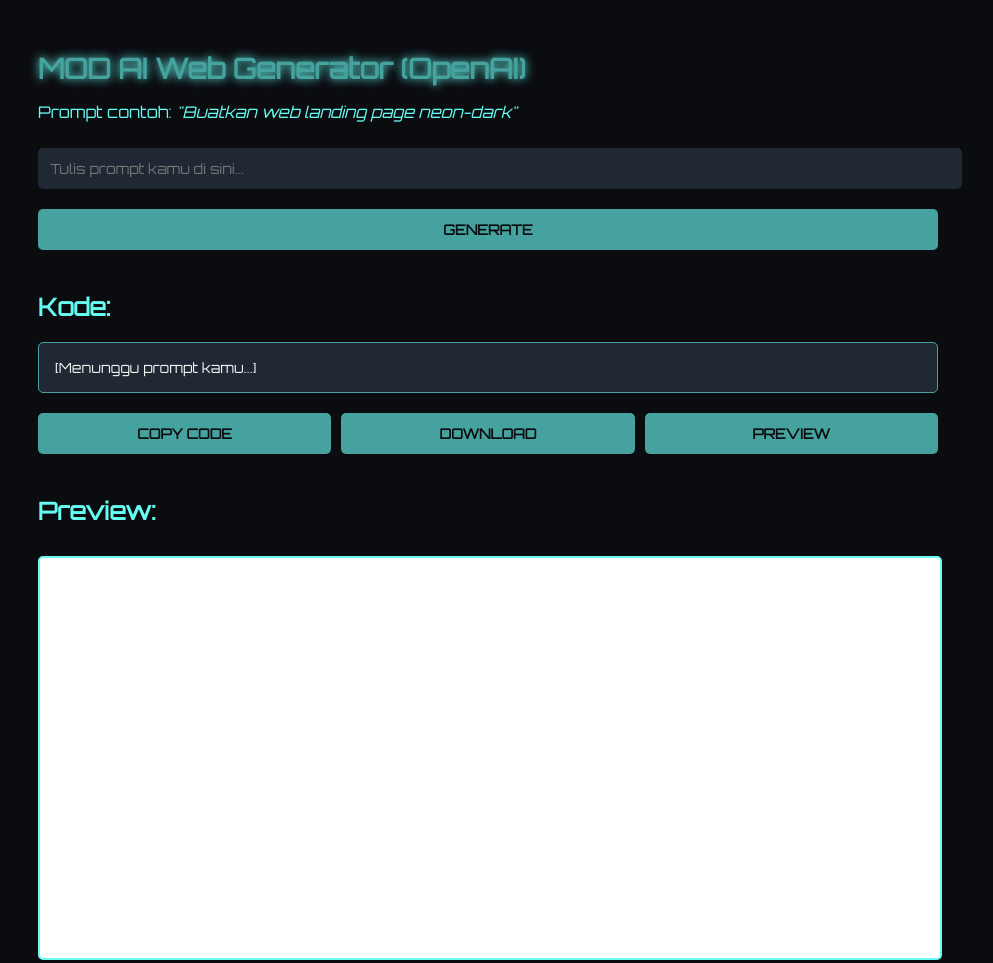
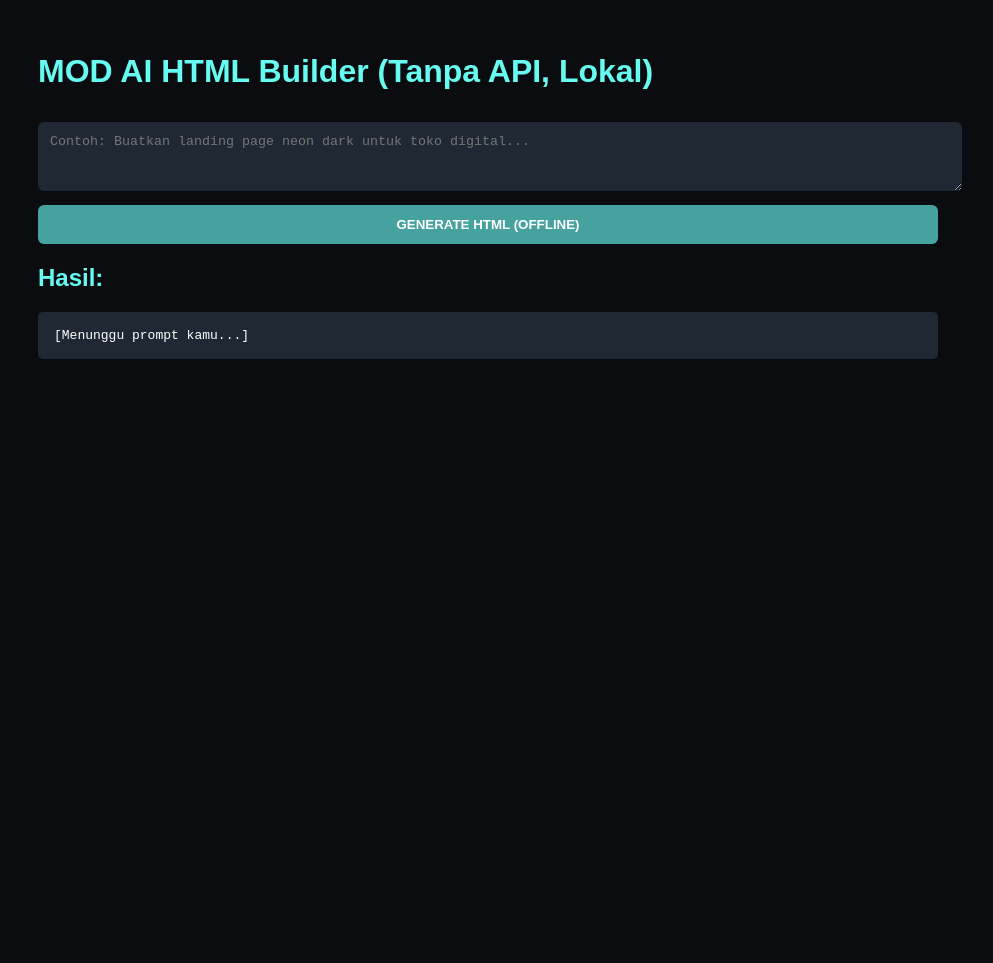
Before and after one commit to jamal51-cloud/webhtml, a plain HTML site: page index.html in a window 1280 px wide. Shown: the whole page, without its empty margins (152-1145 px from the left). After the commit the page ends 800 px from the top, so only its background shows below. Drawn offline with Linux system fonts and the light colour scheme.

Commit message:
Update index.html

```diff
--- a/index.html
+++ b/index.html
@@ -1,9 +1,29 @@
 <!DOCTYPE html>
-<html lang="id">
+<html lang="en">
 <head>
   <meta charset="UTF-8">
-  <title>MOD AI Web Generator (OpenAI)</title>
-  <link href="https://fonts.googleapis.com/css2?family=Orbitron&display=swap" rel="stylesheet">
+  <title>MOD AI Web Builder Lokal (Tanpa API)</title>
+  <script type="module">
+    import { ChatModule } from "https://mlc.ai/web-llm/dist/web-llm.mjs";
+
+    const chat = new ChatModule();
+
+    // Load the model (mistral or tinyllama available)
+    await chat.reload("RedPajama-INCITE-Chat-3B-v1-q4f32_1");
+
+    window.generateLocalAI = async () => {
+      const prompt = document.getElementById("userPrompt").value.trim();
+      const outputEl = document.getElementById("codeOutput");
+
+      if (!prompt) return alert("Masukkan prompt dulu!");
+
+      outputEl.innerText = "⏳ Generating HTML dari model lokal...";
+
+      const reply = await chat.chat(prompt);
+      outputEl.innerText = reply;
+    };
+  </script>
+
   <style>
     body {
       background: #0b0c10;
@@ -13,148 +33,40 @@
       max-width: 900px;
       margin: auto;
     }
-    h1 {
-      color: #45a29e;
-      font-size: 28px;
-      margin-bottom: 0.5rem;
-      text-shadow: 0 0 10px #66fcf1;
-    }
-    input, button, textarea {
+    textarea, button {
       width: 100%;
       padding: 12px;
-      margin: 10px 0;
-      border: none;
       background: #1f2833;
       color: #fff;
-      font-family: 'Orbitron', monospace;
-      font-size: 14px;
-      border-radius: 5px;
+      border: none;
+      margin-top: 10px;
+      border-radius: 6px;
     }
     button {
+      background: #45a29e;
       cursor: pointer;
       font-weight: bold;
-      background: #45a29e;
-      color: #0b0c10;
       text-transform: uppercase;
     }
     button:hover {
       background: #66fcf1;
     }
-    .code-output {
+    pre {
+      background: #1f2833;
+      color: #fff;
+      padding: 1rem;
+      border-radius: 5px;
       white-space: pre-wrap;
-      background: #1f2833;
-      padding: 1rem;
-      border: 1px solid #45a29e;
-      border-radius: 5px;
-      overflow-x: auto;
-      font-size: 14px;
-      color: #f1f1f1;
-    }
-    iframe {
-      width: 100%;
-      height: 400px;
-      border: 2px solid #66fcf1;
-      background: white;
-      margin-top: 10px;
-      border-radius: 5px;
-    }
-    .btn-row {
-      display: flex;
-      gap: 10px;
-      margin-top: 10px;
+      margin-top: 20px;
     }
   </style>
 </head>
 <body>
-  <h1>MOD AI Web Generator (OpenAI)</h1>
-  <p>Prompt contoh: <i>"Buatkan web landing page neon-dark"</i></p>
+  <h1>MOD AI HTML Builder (Tanpa API, Lokal)</h1>
+  <textarea id="userPrompt" rows="3" placeholder="Contoh: Buatkan landing page neon dark untuk toko digital..."></textarea>
+  <button onclick="generateLocalAI()">Generate HTML (Offline)</button>
 
-  <input id="userInput" placeholder="Tulis prompt kamu di sini..." />
-  <button onclick="generateCode()">GENERATE</button>
-
-  <h2 style="margin-top:2rem;">Kode:</h2>
-  <div id="codeOutput" class="code-output">[Menunggu prompt kamu...]</div>
-
-  <div class="btn-row">
-    <button onclick="copyCode()">COPY CODE</button>
-    <button onclick="downloadCode()">DOWNLOAD</button>
-    <button onclick="previewCode()">PREVIEW</button>
-  </div>
-
-  <h2 style="margin-top:2rem;">Preview:</h2>
-  <iframe id="previewFrame"></iframe>
-
-  <script>
-    const OPENAI_API_KEY = "ISI_APIKEY_KAMU_DI_SINI";
-
-    async function generateCode() {
-      const prompt = document.getElementById("userInput").value.trim();
-      const output = document.getElementById("codeOutput");
-
-      if (!prompt) return alert("❗ Masukkan prompt dulu!");
-
-      output.innerText = "⏳ Sedang generate HTML...";
-
-      try {
-        const res = await fetch("https://api.openai.com/v1/chat/completions", {
-          method: "POST",
-          headers: {
-            "Content-Type": "application/json",
-            Authorization: `Bearer ${OPENAI_API_KEY}`
-          },
-          body: JSON.stringify({
-            model: "gpt-4",
-            messages: [
-              {
-                role: "system",
-                content: "Kamu adalah AI pembuat website. Balas hanya dengan kode HTML lengkap, tanpa penjelasan apa pun."
-              },
-              {
-                role: "user",
-                content: prompt
-              }
-            ]
-          })
-        });
-
-        const data = await res.json();
-
-        if (data.choices && data.choices[0]) {
-          output.innerText = data.choices[0].message.content;
-        } else {
-          output.innerText = "[❌ Gagal generate: Tidak ada hasil dari API]";
-        }
-      } catch (err) {
-        output.innerText = "[❌ Error: " + err.message + "]";
-      }
-    }
-
-    function previewCode() {
-      const code = document.getElementById("codeOutput").innerText;
-      const iframe = document.getElementById("previewFrame");
-      const doc = iframe.contentWindow.document;
-      doc.open();
-      doc.write(code);
-      doc.close();
-    }
-
-    function copyCode() {
-      const code = document.getElementById("codeOutput").innerText;
-      navigator.clipboard.writeText(code).then(() => {
-        alert("✅ Kode disalin ke clipboard!");
-      });
-    }
-
-    function downloadCode() {
-      const code = document.getElementById("codeOutput").innerText;
-      const blob = new Blob([code], { type: "text/html" });
-      const url = URL.createObjectURL(blob);
-      const a = document.createElement("a");
-      a.href = url;
-      a.download = "hasil.html";
-      a.click();
-      URL.revokeObjectURL(url);
-    }
-  </script>
+  <h2>Hasil:</h2>
+  <pre id="codeOutput">[Menunggu prompt kamu...]</pre>
 </body>
 </html>
```
